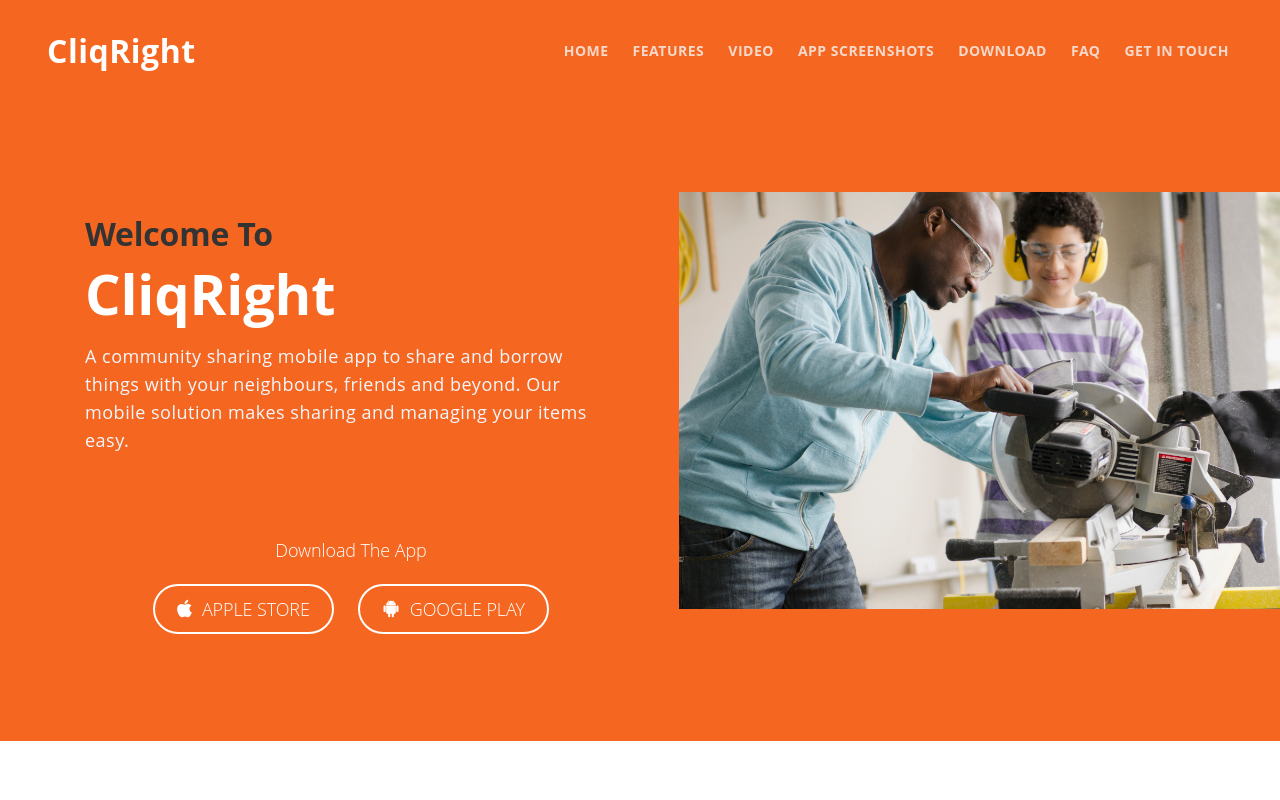
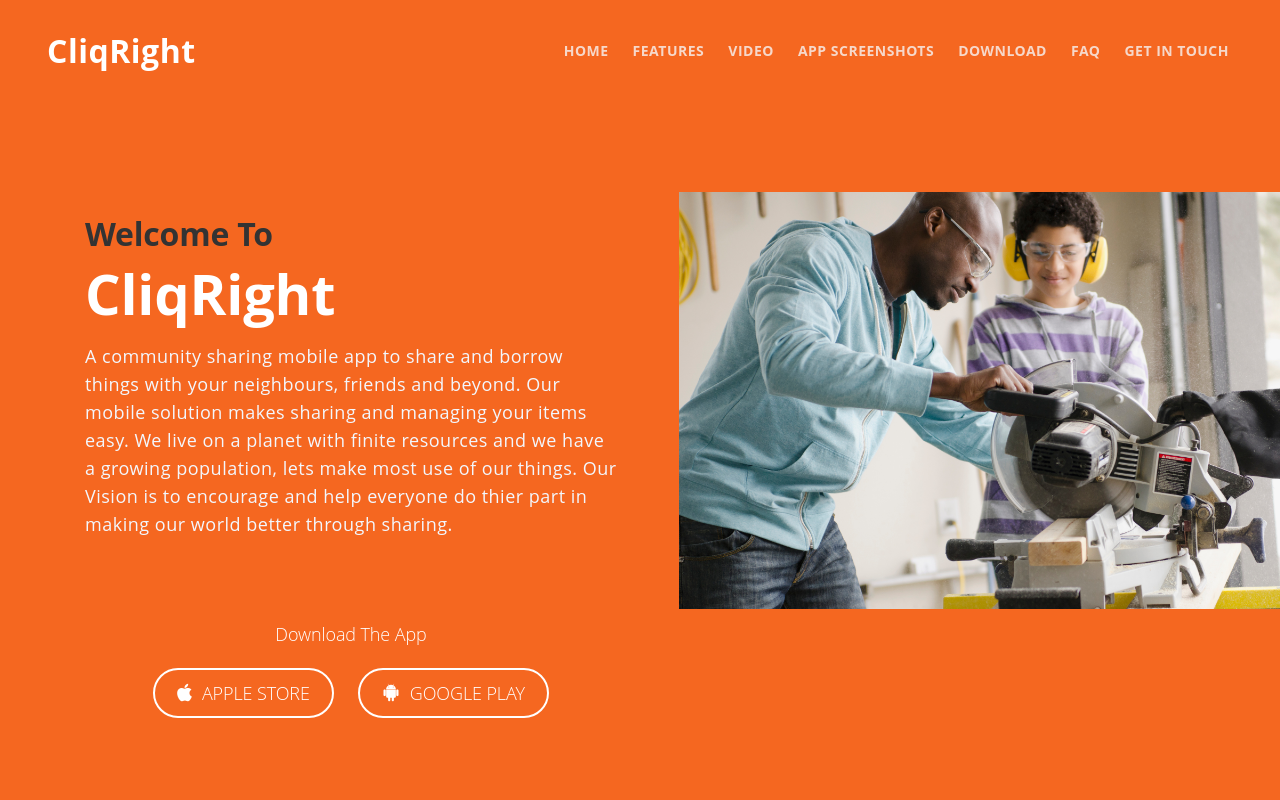
Before and after one commit to cliqright/CQWebsite, a plain HTML site: page index.html in a window 1280 px wide. Shown: the top 800 px of the page. Drawn offline with Linux system fonts and the light colour scheme.

Commit message:
Update index.html

```diff
--- a/index.html
+++ b/index.html
@@ -103,7 +103,7 @@
                     <div class="col-lg-6 col-xl-6">
                         <div class="text-container">
                             <h2>Welcome To </h2> <h1>CliqRight</h1>
-                            <p class="p-large">A community sharing mobile app to share and borrow things with your neighbours, friends and beyond. Our mobile solution makes sharing and managing your items easy.</p>
+                            <p class="p-large">A community sharing mobile app to share and borrow things with your neighbours, friends and beyond. Our mobile solution makes sharing and managing your items easy. We live on a planet with finite resources and we have a growing population, lets make most use of our things. Our Vision is to encourage and help everyone do thier part in making our world better through sharing.</p>
                             <div class="mu-app-download-area">
 								<h4 style="text-align: center;"> Download The App</h4>
 				    				<h4 style="text-align: center;">
```
